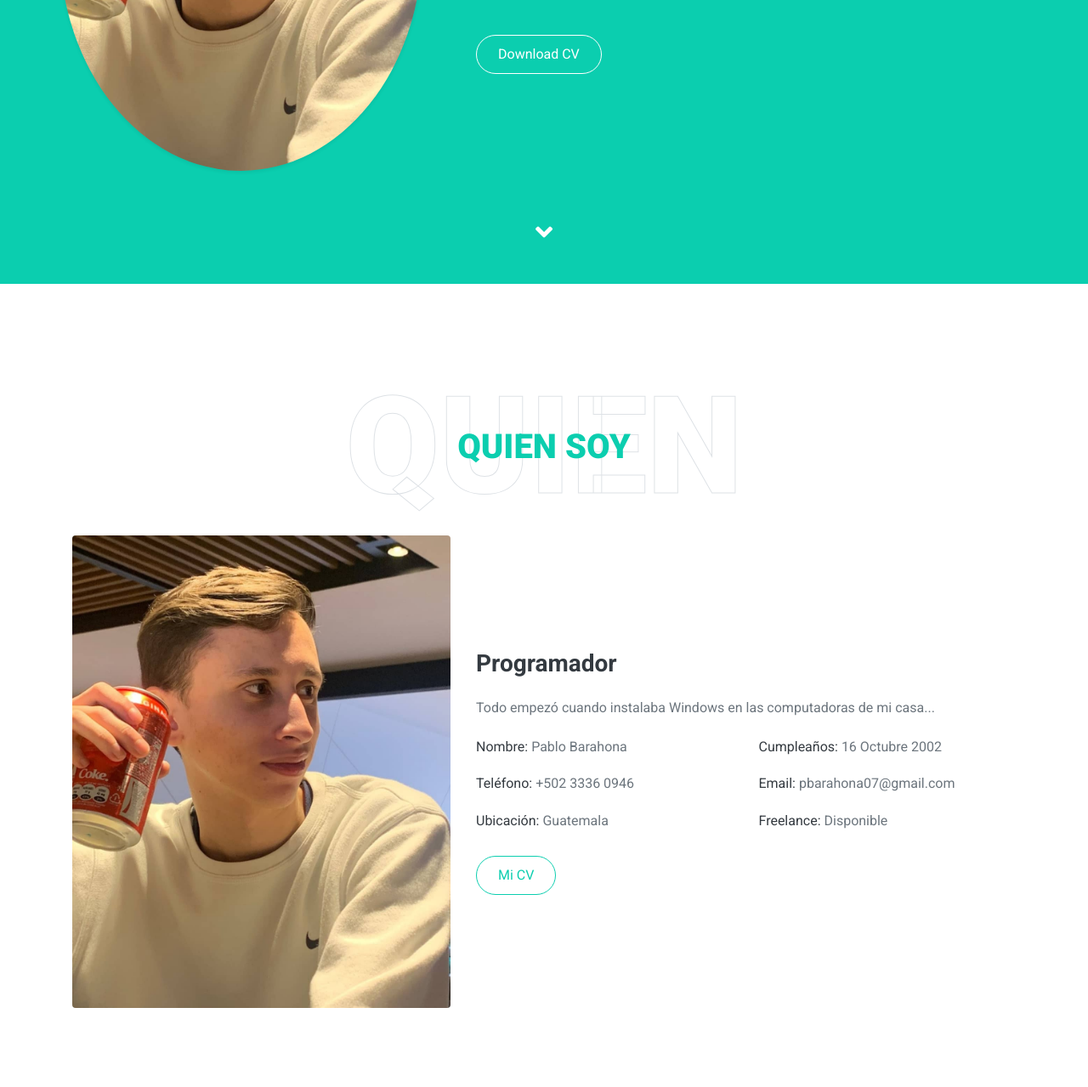
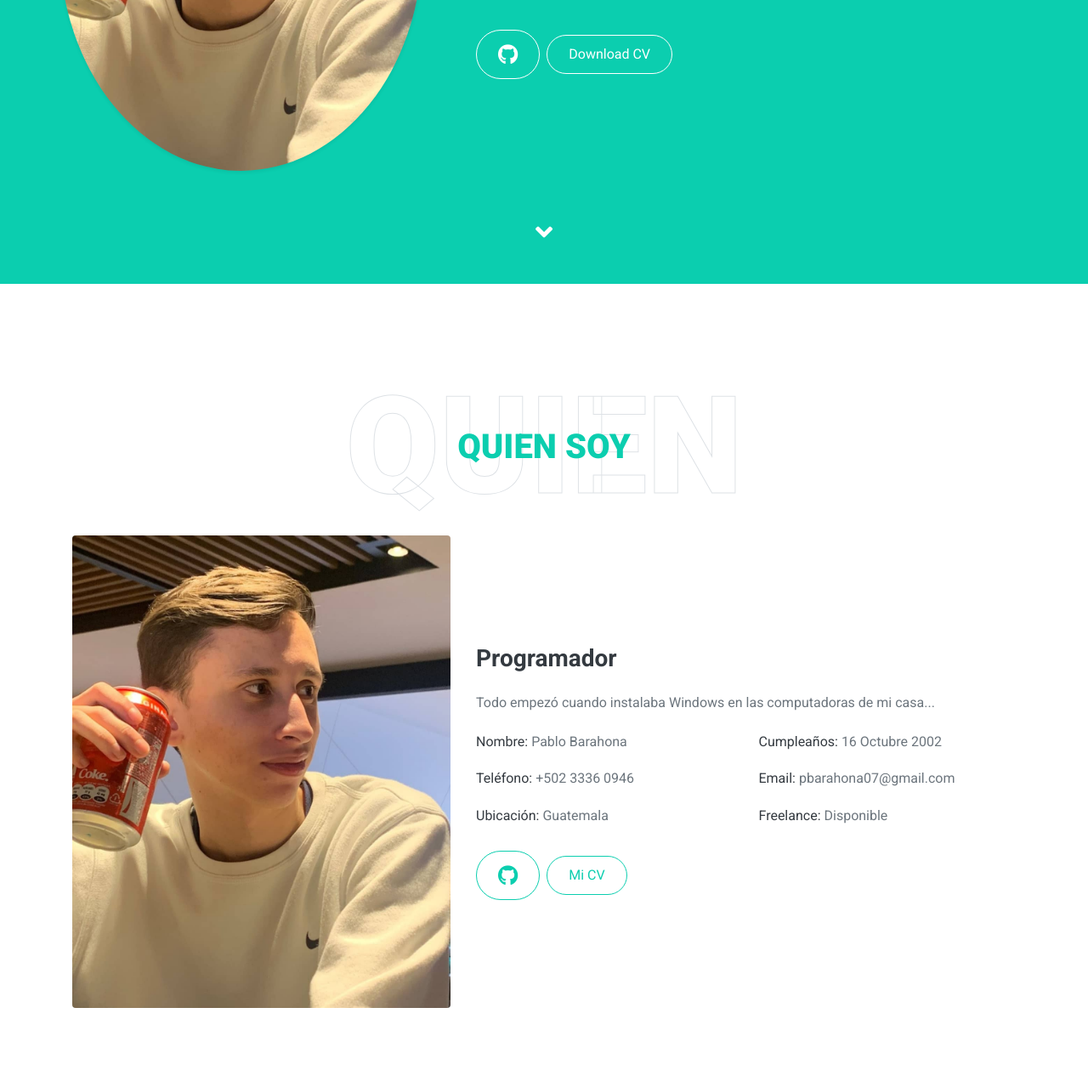
Before and after one commit to Barahona1602/Mi-Portafolio, a plain HTML site: page index.html in a window 1280 px wide. Shown: the part 466-1745 px from the top of the page at 85% size. Drawn offline with nearby package versions, Linux system fonts and the light colour scheme.

Commit message:
nuevas asignaciones

```diff
--- a/index.html
+++ b/index.html
@@ -66,7 +66,8 @@
                     <h1 class="typed-text-output d-inline font-weight-lighter text-white"></h1>
                     <div class="typed-text d-none">Programador</div>
                     <div class="d-flex align-items-center justify-content-center justify-content-lg-start pt-5">
-                        <a href="./Curriculum Vitae Pablo Barahona.pdf" download class="btn btn-outline-light mr-5">Download CV</a>
+                        <a href="https://github.com/Barahona1602" class="btn btn-outline-light fab fa-github" style="font-size: 1.5em;"></a>
+                        <a href="./Curriculum Vitae Pablo Barahona.pdf" download class="btn btn-outline-light ml-2">Download CV</a>
                     </div>
                 </div>
             </div>
@@ -97,7 +98,8 @@
                         <div class="col-sm-6 py-2"><h6>Ubicación: <span class="text-secondary">Guatemala </span></h6></div>
                         <div class="col-sm-6 py-2"><h6>Freelance: <span class="text-secondary">Disponible</span></h6></div>
                     </div>
-                    <a href="./Curriculum Vitae Pablo Barahona.pdf" download class="btn btn-outline-primary mr-4">Mi CV</a>
+                    <a href="https://github.com/Barahona1602" class="btn btn-outline-primary fab fa-github" style="font-size: 1.5em;"></a>
+                    <a href="./Curriculum Vitae Pablo Barahona.pdf" download class="btn btn-outline-primary ml-1">Mi CV</a>
                 </div>
             </div>
         </div>
@@ -289,16 +291,18 @@
 
     <!-- Footer Start -->
     <div class="container-fluid bg-primary text-white mt-5 py-5 px-sm-3 px-md-5">
-        <h4 class="text-center text-white">Contacto</h4>
         <div class="container text-center py-5">
+            <h4 class="text-center text-white">Contacto</h4>
+            <p>pbarahona07@gmail.com</p>
             <div class="d-flex justify-content-center mb-4">
                 <a class="btn btn-light btn-social mr-2" href="https://api.whatsapp.com/send/?phone=50233360946&text&type=phone_number&app_absent=0"><i class="fab fa-whatsapp"></i></a>
                 <a class="btn btn-light btn-social mr-2" href="https://www.linkedin.com/in/pablo-josu%C3%A9-barahona-luncey-3b2607230/"><i class="fab fa-linkedin-in"></i></a>
-                <a class="btn btn-light btn-social" href="https://github.com/Barahona1602"><i class="fab fa-github"></i></a>
+                <a class="btn btn-light btn-social mr-2" href="https://github.com/Barahona1602"><i class="fab fa-github"></i></a>
             </div>
 
             <p class="m-0">&copy; <a class="text-white font-weight-bold" href="#">Pablo Barahona</a>
             </p>
+
         </div>
     </div>
     <!-- Footer End -->
```
